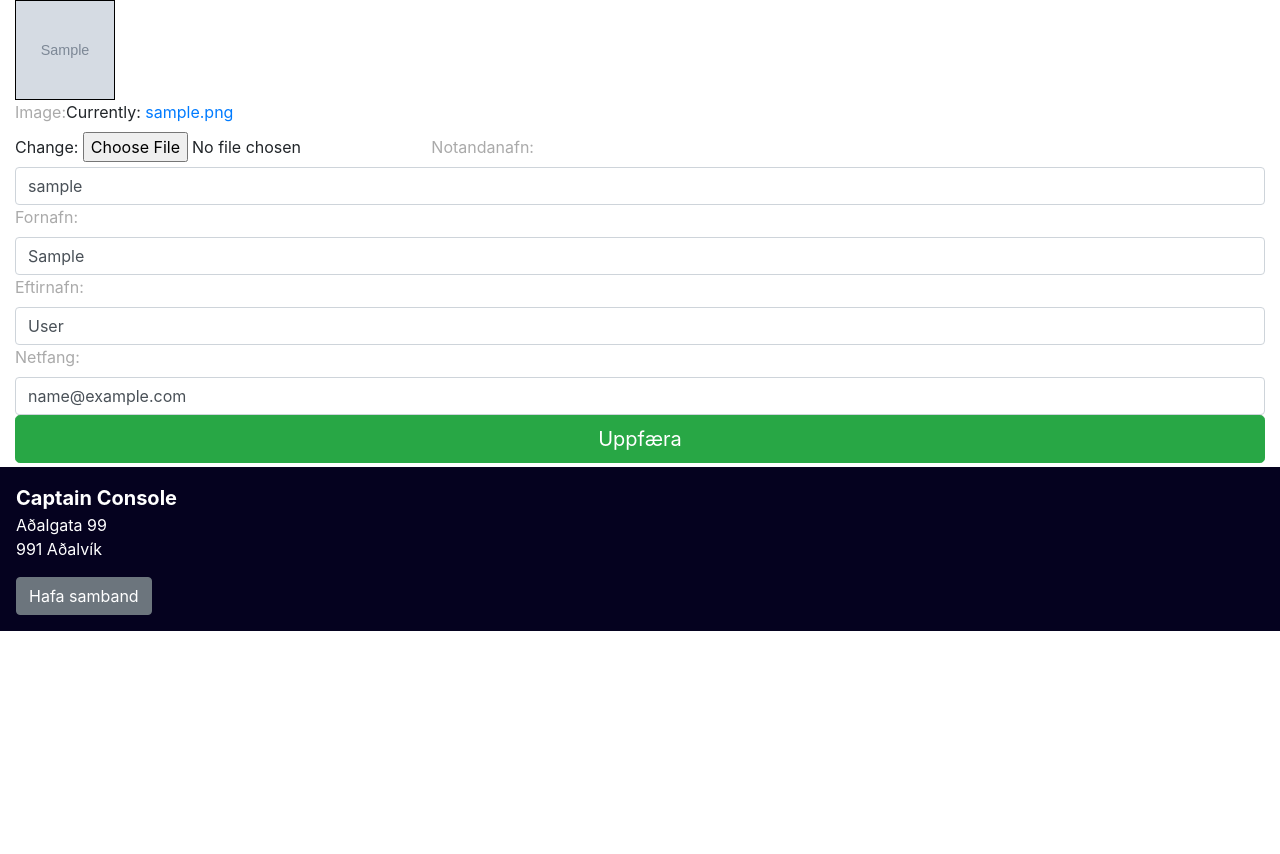
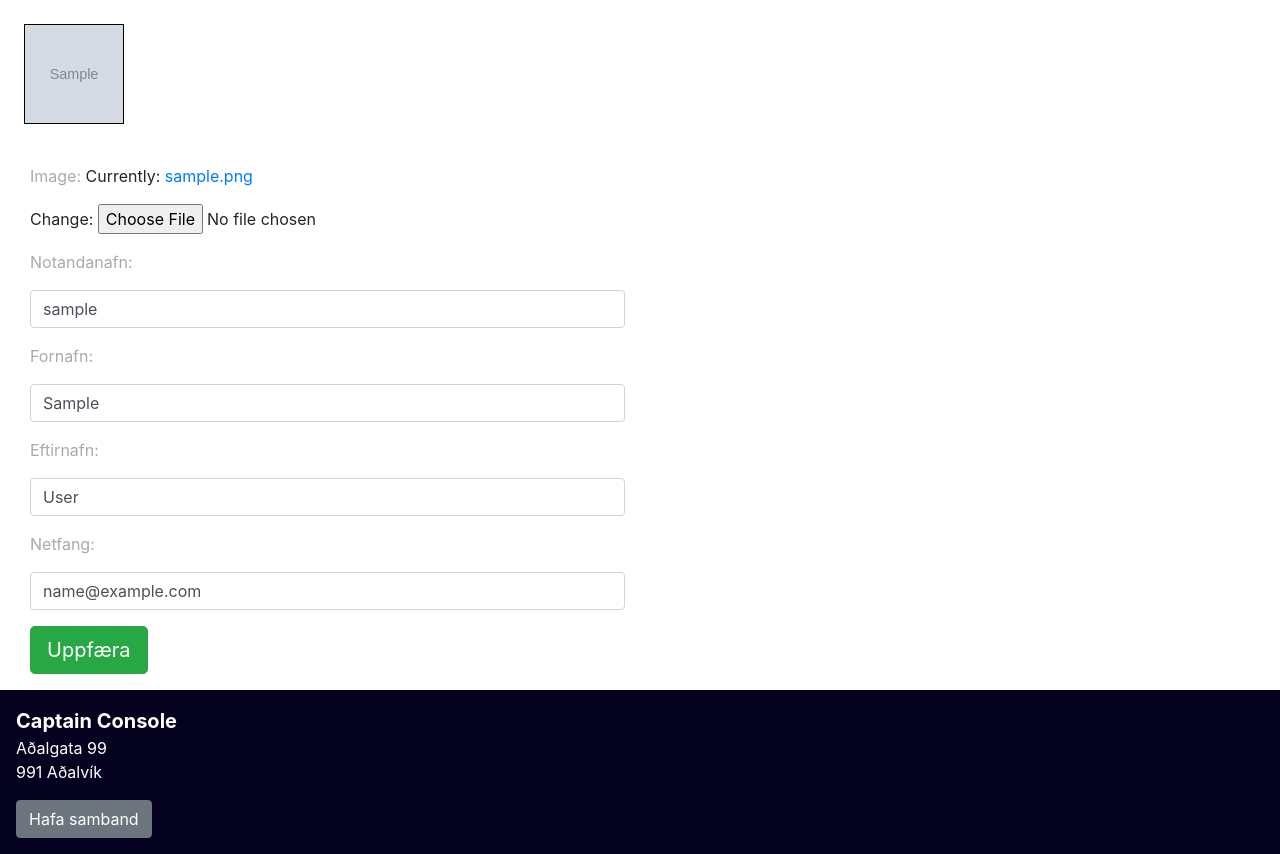
Before and after one commit to RunarVestmann/verklegtnamskeid2, a Django app: page /user/profile in a window 1280 px wide. Shown: the part 169-1023 px from the top of the page. Before the commit the page ends 800 px from the top, so only its background shows below. Run offline with Django 3.2, Linux system fonts and the light colour scheme; a user stored in the database is signed in; tables that the repository leaves empty hold one stand-in row (values such as "Sample post"); grey boxes marked "Sample" are stand-in pictures; some libraries are stand-ins or nearby versions.

Commit message:
fixed format profile

```diff
--- a/captain_console/static/css/main.css
+++ b/captain_console/static/css/main.css
@@ -210,6 +210,11 @@ background: #3aac5d;
 color: white;
 }
 
+.loading-icon{
+    display: none;
+    position: absolute;
+}
+
 footer{
     color:white;
     background-color: #05021F;
--- a/captain_console/static/js/products.js
+++ b/captain_console/static/js/products.js
@@ -178,7 +178,7 @@ function displayChanges(){
         window.location.href = '/products/';
         return;
     }
-
+    $('.loading-icon').show();
     $.ajax({
         url: '/products?search=' + searchText,
         type: 'GET',
@@ -192,6 +192,7 @@ function displayChanges(){
                    product: product,
                    html: productHTML
                 });
+                $('.loading-icon').hide();
                 return productHTML;
             });
 
--- a/captain_console/templates/home/index.html
+++ b/captain_console/templates/home/index.html
@@ -25,6 +25,11 @@
                     {% include 'product/product.html' %}
                 {% endif %}
             {% endfor %}
+        </div>
+    </div>
+    <div class="row justify-content-center">
+        <div class="col-1 loading-icon">
+            <img src="/static/nav_img/loading_animation2.gif" alt="Loading">
         </div>
     </div>
     <div class="row home-bg-color-2 pt-2 pb-2">
--- a/captain_console/templates/user/profile.html
+++ b/captain_console/templates/user/profile.html
@@ -1,11 +1,23 @@
 {% extends "base.html" %}
 {% block content %}
-    <img src="{{ image }}" alt="profile mynd" width="100px" height="100px" style="border: black solid 1px"/>
-
-    <form method="post" enctype="multipart/form-data">
-        {% csrf_token %}
-        {{ form }}
-        <button type="submit" class="btn btn-success btn-lg btn-block">Uppfæra</button>
-    </form>
+    <div class="row">
+        <div class="col-3 p-4">
+            <img src="{{ image }}" alt="profile mynd" width="100px" height="100px" style="border: black solid 1px"/>
+        </div>
+    </div>
+    <div class="row"></div>
+        <div class="col-6">
+            <form method="post" enctype="multipart/form-data">
+                {% csrf_token %}
+                {% for field in form %}
+                    <div class="div">
+                        <label class="pt-3">{{ field.label_tag }}</label>
+                        {{ field }}
+                    </div>
+                {% endfor %}
+                <button type="submit" class="btn btn-success btn-lg mt-3 mb-3">Uppfæra</button>
+            </form>
+        </div>
+    </div>
 
 {% endblock %}
--- a/captain_console/templates/user/viewed_products.html
+++ b/captain_console/templates/user/viewed_products.html
@@ -36,5 +36,3 @@
     </div>
 
 {% endblock %}
-
-<!-- p-3 col d-flex align-items-center justify-content-center -->
```
Also changed, not shown: captain_console/static/nav_img/loading_animation.gif (added), captain_console/static/nav_img/loading_animation2.gif (added), captain_console/user/forms.py (line endings or trailing spaces). Lines whose indentation alone changed are shown as unchanged.
